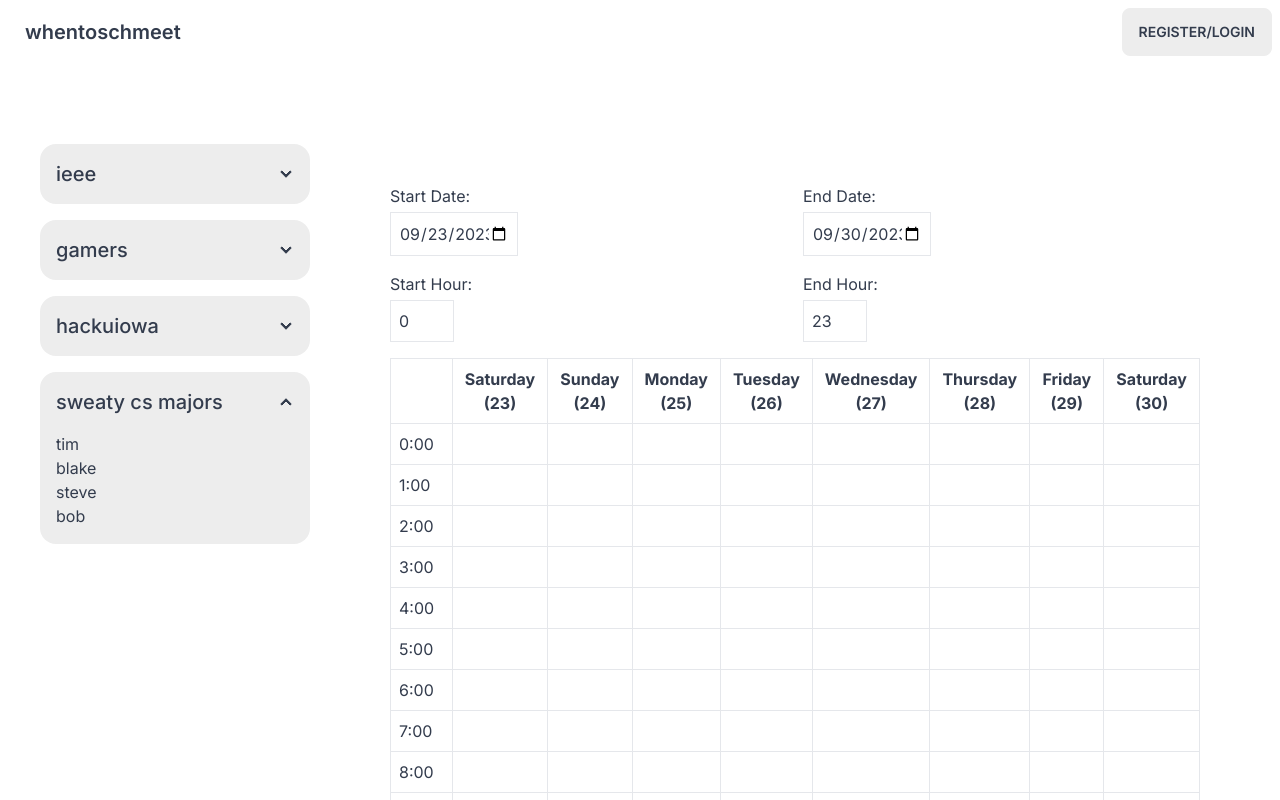
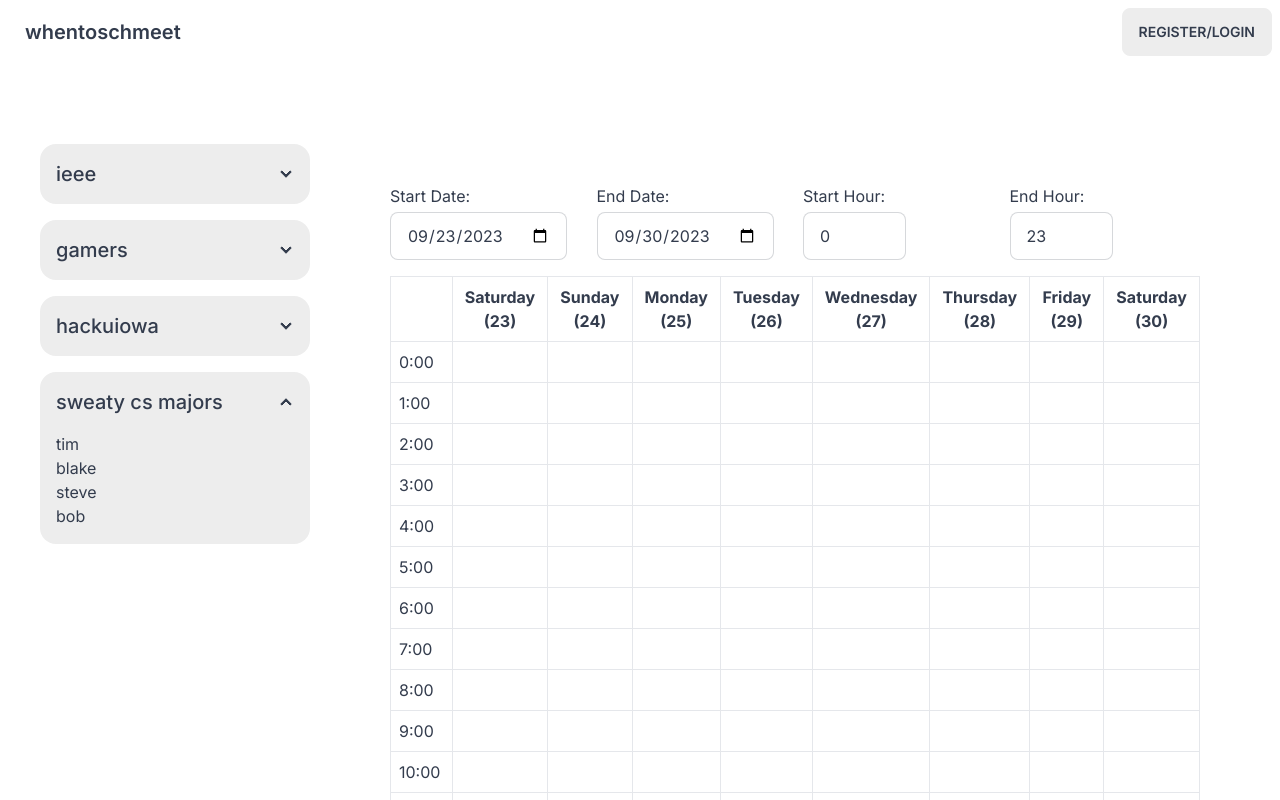
Before and after one commit to amyzliao/hackuiowa, a Next.js app in the folder frontend/: page / in a window 1280 px wide. Shown: the top 800 px of the page. Built offline with nearby package versions, Linux system fonts and the light colour scheme.

Commit message:
start/end times + dates on one line

```diff
--- a/frontend/src/components/calendar.js
+++ b/frontend/src/components/calendar.js
@@ -62,14 +62,14 @@ class WeekCalendar extends React.Component {
 
     return (
       <div className="p-10">
-        <div className="mb-4 flex space-x-4">
+        <div className="flex mb-4 space-x-4">
           <div className="flex-1">
             <label className="block mb-1">Start Date:</label>
             <input
               type="date"
               value={startDate.toISOString().split("T")[0]}
               onChange={this.handleStartDateChange}
-              className="border p-2 w-32"
+              className="input input-bordered w-auto max-w-xs"
             />
           </div>
           <div className="flex-1">
@@ -78,12 +78,9 @@ class WeekCalendar extends React.Component {
               type="date"
               value={endDate.toISOString().split("T")[0]}
               onChange={this.handleEndDateChange}
-              className="border p-2 w-32"
+              className="input input-bordered w-auto max-w-xs"
             />
           </div>
-        </div>
-
-        <div className="mb-4 flex space-x-4">
           <div className="flex-1">
             <label className="block mb-1">Start Hour:</label>
             <input
@@ -92,7 +89,7 @@ class WeekCalendar extends React.Component {
               min={0}
               max={23}
               onChange={this.handleStartHourChange}
-              className="border p-2 w-16"
+              className="input input-bordered w-auto max-w-xs"
             />
           </div>
           <div className="flex-1">
@@ -103,7 +100,7 @@ class WeekCalendar extends React.Component {
               min={0}
               max={23}
               onChange={this.handleEndHourChange}
-              className="border p-2 w-16"
+              className="input input-bordered w-auto max-w-xs"
             />
           </div>
         </div>
```
